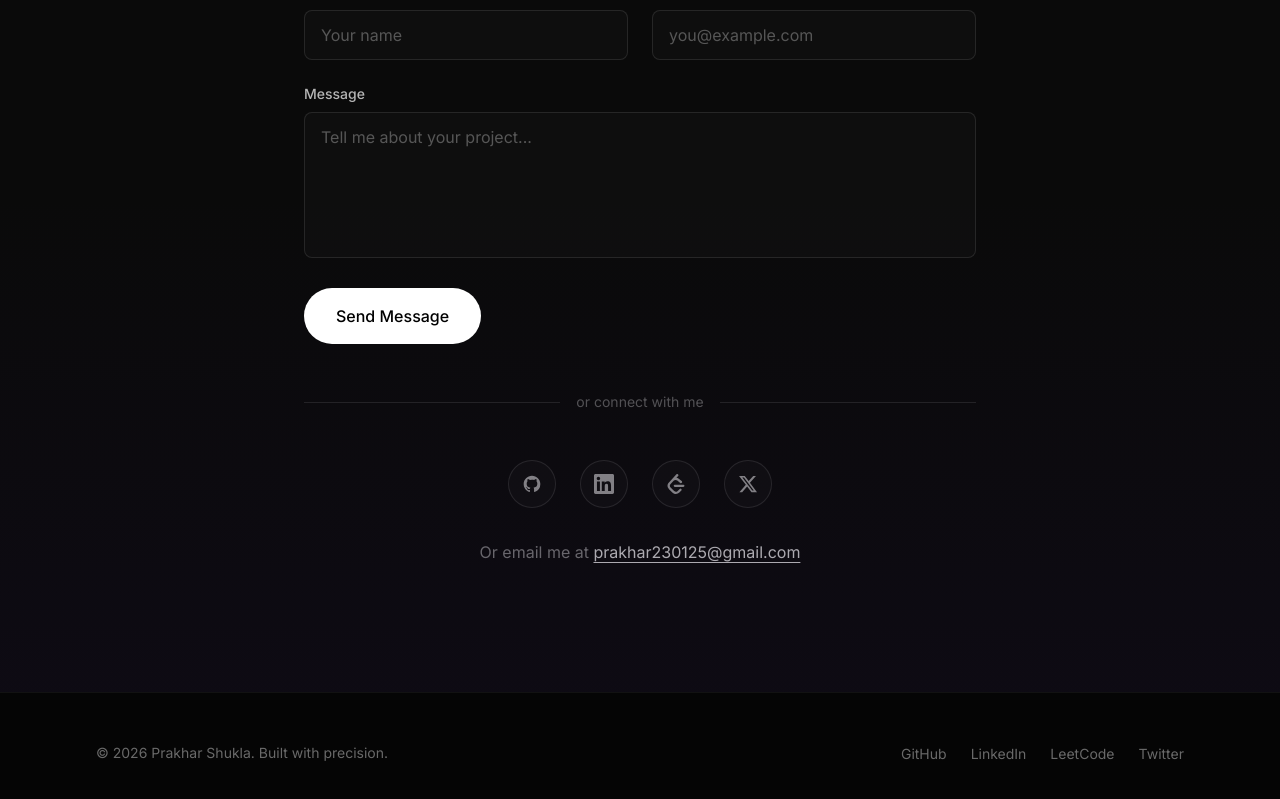
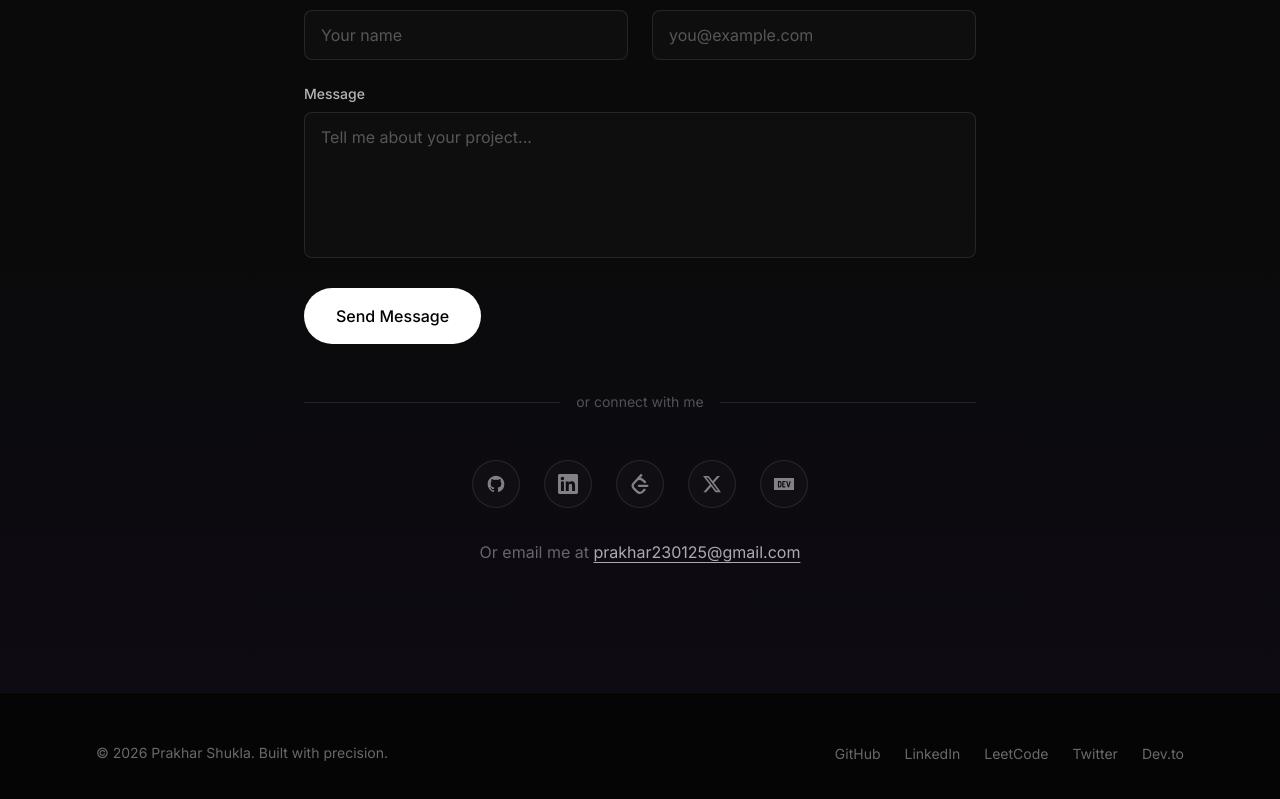
Before and after one commit to Prakhar2025/Portfolio, a Next.js app: page / in a window 1280 px wide. Shown: the part 10221-11020 px from the top of the page. Built offline with nearby package versions, Linux system fonts and the light colour scheme.

Commit message:
feat: add dev.to social link to footer and contact section

```diff
--- a/src/components/layout/Footer.tsx
+++ b/src/components/layout/Footer.tsx
@@ -10,6 +10,7 @@ const socialLinks = [
     { label: 'LinkedIn', href: 'https://www.linkedin.com/in/prakhar-shukla-471649261' },
     { label: 'LeetCode', href: 'https://leetcode.com/u/PrakharShukla2005/' },
     { label: 'Twitter', href: 'https://x.com/prakhar_builds' },
+    { label: 'Dev.to', href: 'https://dev.to/coldstartdev' },
 ];
 
 export default function Footer() {
--- a/src/components/sections/ContactSection.tsx
+++ b/src/components/sections/ContactSection.tsx
@@ -47,6 +47,15 @@ const socialLinks = [
         icon: (
             <svg className="w-5 h-5" fill="currentColor" viewBox="0 0 24 24">
                 <path d="M18.244 2.25h3.308l-7.227 8.26 8.502 11.24H16.17l-5.214-6.817L4.99 21.75H1.68l7.73-8.835L1.254 2.25H8.08l4.713 6.231zm-1.161 17.52h1.833L7.084 4.126H5.117z" />
+            </svg>
+        ),
+    },
+    {
+        name: 'Dev.to',
+        href: 'https://dev.to/coldstartdev',
+        icon: (
+            <svg className="w-5 h-5" fill="currentColor" viewBox="0 0 24 24">
+                <path d="M7.42 10.05c-.18-.16-.46-.23-.84-.23H6l.02 2.44.04 2.45.56-.02c.41 0 .63-.07.83-.26.24-.24.26-.36.26-2.2 0-1.91-.02-1.96-.29-2.18zM0 4.94v14.12h24V4.94H0zM8.56 15.3c-.44.58-1.06.77-2.53.77H4.71V8.53h1.4c1.67 0 2.16.18 2.6.9.27.43.29.6.32 2.57.05 2.23-.02 2.73-.47 3.3zm5.09-5.47h-2.47v1.77h1.52v1.28l-.72.04-.75.03v1.77l1.22.03 1.2.04v1.28h-1.6c-1.53 0-1.6-.01-1.87-.3l-.3-.28v-3.16c0-3.02.01-3.18.25-3.48.23-.31.25-.31 1.88-.31h1.64v1.29zm4.68 5.45c-.17.43-.64.79-1 .79-.18 0-.45-.15-.67-.39-.32-.32-.45-.63-.82-2.08l-.9-3.39-.45-1.67h.76c.4 0 .75.02.75.05 0 .06 1.16 4.54 1.26 4.83.04.15.32-.7.73-2.3l.66-2.52.74-.04c.4-.02.73 0 .73.04 0 .14-1.67 6.38-1.8 6.68z" />
             </svg>
         ),
     },
```
